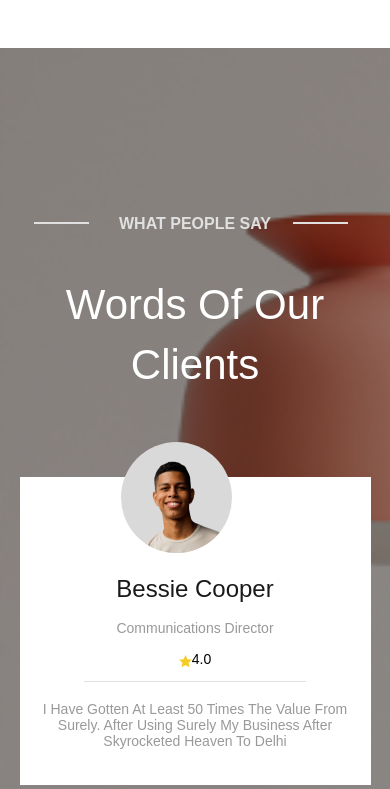
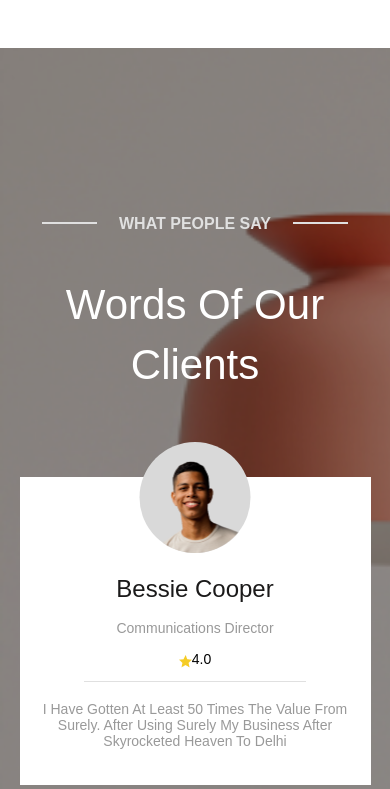
Before and after one commit to JurayevAkobir/interior, a plain HTML site: page index.html in a window 390 px wide. Shown: the part 4820-5609 px from the top of the page. Drawn offline with Linux system fonts and the light colour scheme; files whose address does not match are found by name.

Commit message:
deficiencies have been eliminated

```diff
--- a/css/style.css
+++ b/css/style.css
@@ -461,7 +461,7 @@ ol {
     content: "";
     position: absolute;
     top: 76%;
-    left: 37%;
+    right: 58%;
     background-color: #E0E0E0;
     width: 55px;
     height: 1.2px;
@@ -526,7 +526,8 @@ ol {
 .clients .client .client-img {
     position: absolute;
     top: -35px;
-    left: 29%;
+    left: 50%;
+    transform: translateX(-50%);
     margin: 0 auto;
     text-align: center;
     width: 111px;
@@ -961,7 +962,7 @@ ol {
         max-width: 90%;
     }
     .bfr-aftr::after {
-        left: 35%;
+        right: 59%;
     }
 
     .bfr-aftr::before {
@@ -979,7 +980,7 @@ ol {
         margin-top: 10px;
     }
     .bfr-aftr::after {
-        left: 33%;
+        right: 60%;
     }
 
     .bfr-aftr::before {
@@ -1023,7 +1024,7 @@ ol {
 
 @media screen and (max-width: 880px) {
     .bfr-aftr::after {
-        left: 31%;
+        right: 61%;
     }
 
     .bfr-aftr::before {
@@ -1041,7 +1042,7 @@ ol {
 
 @media screen and (max-width: 770px) {
     .bfr-aftr::after {
-        left: 28%;
+        right: 63%;
     }
 
     .bfr-aftr::before {
@@ -1061,7 +1062,7 @@ ol {
 
 
     .bfr-aftr::after {
-        left: 26%;
+        right: 64%;
     }
 
     .bfr-aftr::before {
@@ -1076,7 +1077,7 @@ ol {
 
 @media screen and (max-width: 605px) {
     .bfr-aftr::after {
-        left: 22%;
+        right: 67%;
     }
 
     .bfr-aftr::before {
@@ -1086,7 +1087,7 @@ ol {
 
 @media screen and (max-width: 530px) {
     .bfr-aftr::after {
-        left: 17%;
+        right: 70%;
     }
 
     .bfr-aftr::before {
@@ -1154,7 +1155,7 @@ ol {
     }
 
     .bfr-aftr::after {
-        left: 13%;
+        right: 72%;
     }
 
     .bfr-aftr::before {
@@ -1168,7 +1169,7 @@ ol {
 
 @media screen and (max-width: 395px) {
     .bfr-aftr::after {
-        left: 4%;
+        right: 78%;
     }
     .bfr-aftr::before {
         left: 78%;
```
